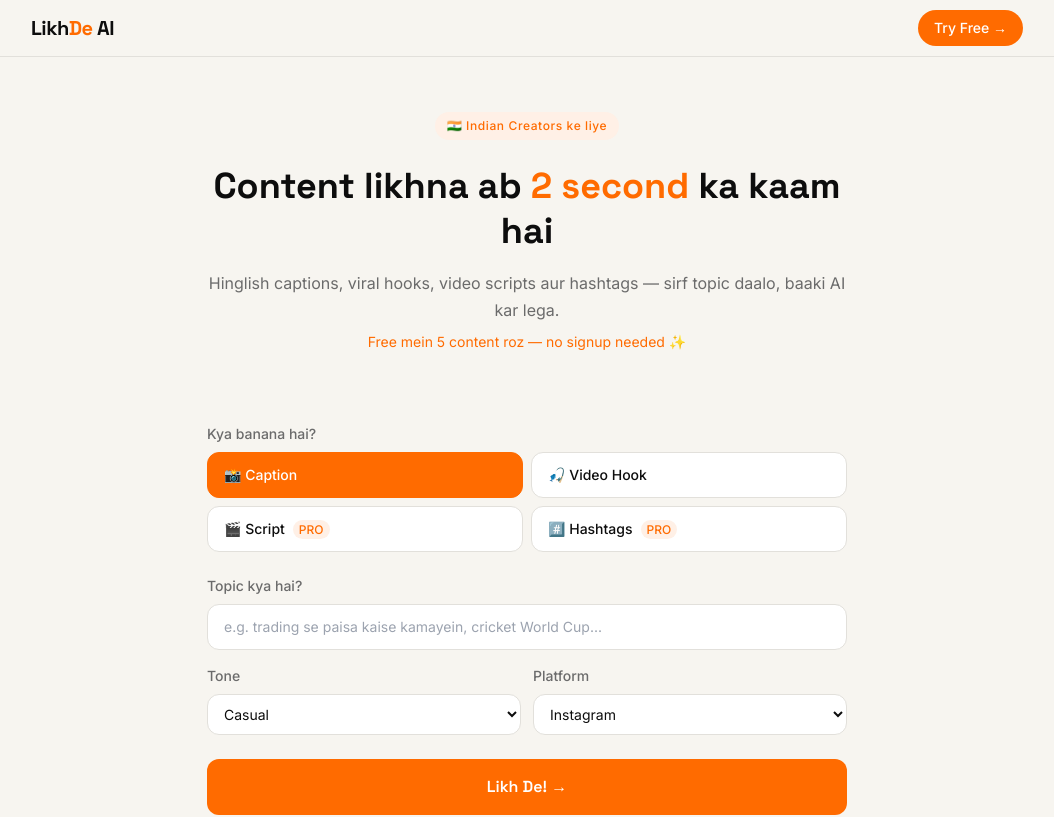
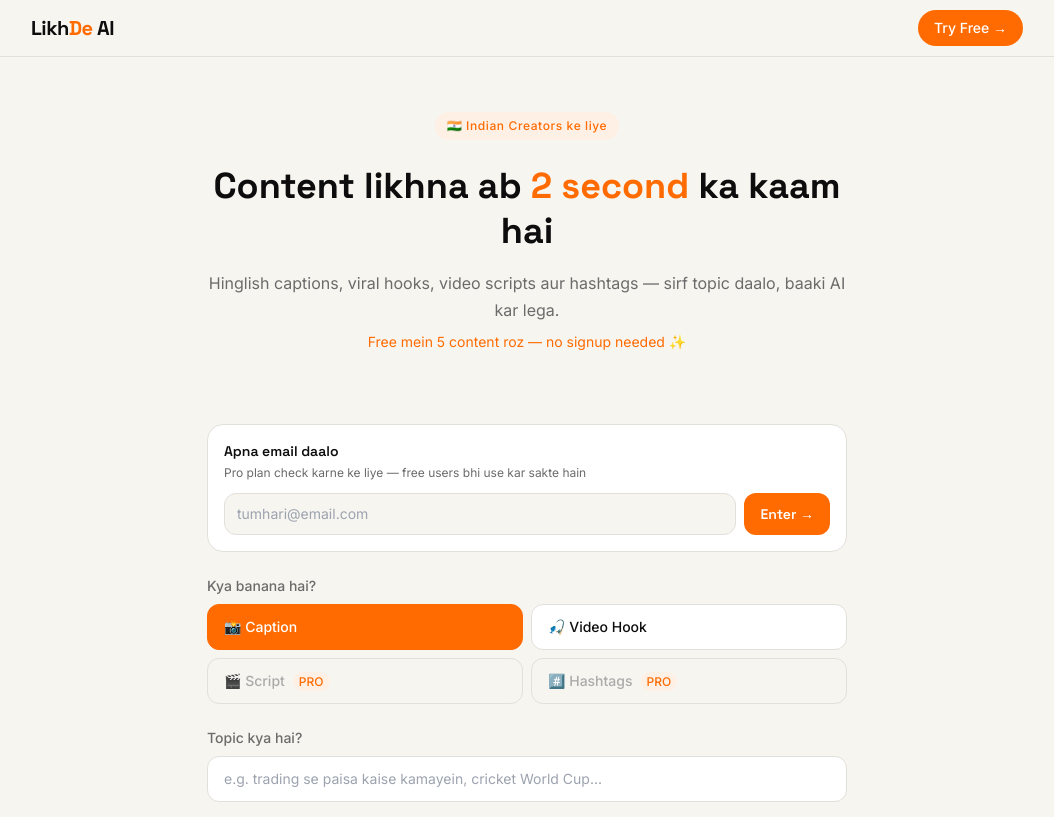
Before and after one commit to sohilcodes/LikhDe-Ai, a Next.js app: page / in a window 1280 px wide. Shown: the top 817 px of the page, without its empty margins (113-1167 px from the left). Built offline with nearby package versions, Linux system fonts and the light colour scheme.

Commit message:
Update Generator.tsx

```diff
--- a/components/Generator.tsx
+++ b/components/Generator.tsx
@@ -1,6 +1,6 @@
 "use client";
 
-import { useState } from "react";
+import { useState, useEffect } from "react";
 
 const BACKEND = "https://likhde-ai-backend-akw0.onrender.com";
 
@@ -24,11 +24,57 @@ export default function Generator() {
   const [error, setError] = useState("");
   const [copied, setCopied] = useState(false);
 
+  // Plan system
+  const [email, setEmail] = useState("");
+  const [plan, setPlan] = useState("free");
+  const [planChecked, setPlanChecked] = useState(false);
+  const [planLoading, setPlanLoading] = useState(false);
+
+  const checkPlan = async () => {
+    if (!email || !email.includes("@")) {
+      setError("Sahi email daalo!");
+      return;
+    }
+    setPlanLoading(true);
+    setError("");
+    try {
+      const res = await fetch(`${BACKEND}/api/auth/plan?userId=${encodeURIComponent(email)}`);
+      const data = await res.json();
+      setPlan(data.plan || "free");
+      setPlanChecked(true);
+      localStorage.setItem("likhde_email", email);
+      localStorage.setItem("likhde_plan", data.plan || "free");
+    } catch {
+      setError("Plan check nahi ho pa raha, dobara try karo!");
+    } finally {
+      setPlanLoading(false);
+    }
+  };
+
+  // Load saved email on mount
+  useEffect(() => {
+    const savedEmail = localStorage.getItem("likhde_email");
+    const savedPlan = localStorage.getItem("likhde_plan");
+    if (savedEmail && savedPlan) {
+      setEmail(savedEmail);
+      setPlan(savedPlan);
+      setPlanChecked(true);
+    }
+  }, []);
+
   const generate = async () => {
     if (!topic.trim()) {
       setError("Topic toh likho pehle! 😅");
       return;
     }
+
+    // Check if paid feature but free user
+    const selected = CONTENT_TYPES.find(c => c.key === contentType);
+    if (!selected?.free && plan !== "paid") {
+      setError("Yeh feature Pro users ke liye hai! Upgrade karo 🔒");
+      return;
+    }
+
     setError("");
     setOutput("");
     setLoading(true);
@@ -37,7 +83,7 @@ export default function Generator() {
       const res = await fetch(`${BACKEND}/api/generate`, {
         method: "POST",
         headers: { "Content-Type": "application/json" },
-        body: JSON.stringify({ topic, contentType, tone, platform }),
+        body: JSON.stringify({ topic, contentType, tone, platform, plan }),
       });
 
       const data = await res.json();
@@ -63,33 +109,89 @@ export default function Generator() {
 
   return (
     <section id="generator" className="max-w-2xl mx-auto px-4 py-8">
+
+      {/* Plan Check Box */}
+      {!planChecked ? (
+        <div className="mb-6 p-4 rounded-2xl" style={{ background: "#fff", border: "1px solid #E2E0DB" }}>
+          <p className="text-sm font-semibold mb-1" style={{ fontFamily: "'Space Grotesk', sans-serif", color: "#0D0D0D" }}>
+            Apna email daalo
+          </p>
+          <p className="text-xs mb-3" style={{ fontFamily: "'Inter', sans-serif", color: "#6B6B6B" }}>
+            Pro plan check karne ke liye — free users bhi use kar sakte hain
+          </p>
+          <div className="flex gap-2">
+            <input
+              type="email"
+              value={email}
+              onChange={(e) => setEmail(e.target.value)}
+              onKeyDown={(e) => e.key === "Enter" && checkPlan()}
+              placeholder="tumhari@email.com"
+              className="flex-1 px-3 py-2.5 rounded-xl border text-sm outline-none"
+              style={{ fontFamily: "'Inter', sans-serif", borderColor: "#E2E0DB", background: "#F7F5F0" }}
+            />
+            <button
+              onClick={checkPlan}
+              disabled={planLoading}
+              className="px-4 py-2.5 rounded-xl text-sm font-semibold text-white"
+              style={{ background: planLoading ? "#FFB380" : "#FF6B00", border: "none", cursor: "pointer", fontFamily: "'Space Grotesk', sans-serif", whiteSpace: "nowrap" }}
+            >
+              {planLoading ? "..." : "Enter →"}
+            </button>
+          </div>
+        </div>
+      ) : (
+        /* Plan Badge */
+        <div className="mb-6 flex items-center justify-between px-4 py-3 rounded-xl" style={{ background: plan === "paid" ? "#F0FFF8" : "#F7F5F0", border: `1px solid ${plan === "paid" ? "#00D37F" : "#E2E0DB"}` }}>
+          <div>
+            <p className="text-xs" style={{ fontFamily: "'Inter', sans-serif", color: "#6B6B6B" }}>{email}</p>
+            <p className="text-sm font-semibold" style={{ fontFamily: "'Space Grotesk', sans-serif", color: plan === "paid" ? "#00A862" : "#0D0D0D" }}>
+              {plan === "paid" ? "✓ Pro Plan Active 🎉" : "Free Plan"}
+            </p>
+          </div>
+          <div className="flex gap-2 items-center">
+            {plan !== "paid" && (
+              <a href="/pricing" className="text-xs px-3 py-1.5 rounded-full font-medium" style={{ background: "#FF6B00", color: "#fff", fontFamily: "'Inter', sans-serif", textDecoration: "none" }}>
+                Upgrade
+              </a>
+            )}
+            <button onClick={() => { setPlanChecked(false); setPlan("free"); localStorage.clear(); }} className="text-xs" style={{ color: "#6B6B6B", background: "none", border: "none", cursor: "pointer", fontFamily: "'Inter', sans-serif" }}>
+              Change
+            </button>
+          </div>
+        </div>
+      )}
+
       {/* Content Type Selector */}
       <div className="mb-6">
-        <p className="text-sm font-medium text-muted mb-2" style={{ fontFamily: "'Inter', sans-serif", color: "#6B6B6B" }}>
+        <p className="text-sm font-medium mb-2" style={{ fontFamily: "'Inter', sans-serif", color: "#6B6B6B" }}>
           Kya banana hai?
         </p>
         <div className="grid grid-cols-2 gap-2">
-          {CONTENT_TYPES.map((ct) => (
+          {CONTENT_TYPES.map((ct) => {
+            const locked = !ct.free && plan !== "paid";
+            return (
               <button
                 key={ct.key}
-              onClick={() => setContentType(ct.key)}
+                onClick={() => !locked && setContentType(ct.key)}
                 className="px-4 py-3 rounded-xl text-sm font-medium border transition-all text-left"
                 style={{
                   fontFamily: "'Inter', sans-serif",
-                background: contentType === ct.key ? "#FF6B00" : "#fff",
-                color: contentType === ct.key ? "#fff" : "#0D0D0D",
-                borderColor: contentType === ct.key ? "#FF6B00" : "#E2E0DB",
+                  background: locked ? "#F7F5F0" : contentType === ct.key ? "#FF6B00" : "#fff",
+                  color: locked ? "#aaa" : contentType === ct.key ? "#fff" : "#0D0D0D",
+                  borderColor: locked ? "#E2E0DB" : contentType === ct.key ? "#FF6B00" : "#E2E0DB",
+                  cursor: locked ? "not-allowed" : "pointer",
                 }}
               >
                 {ct.label}
                 {!ct.free && (
                   <span className="ml-2 text-xs px-1.5 py-0.5 rounded-full"
-                  style={{ background: contentType === ct.key ? "rgba(255,255,255,0.25)" : "#FFF0E6", color: contentType === ct.key ? "#fff" : "#FF6B00" }}>
-                  PRO
+                    style={{ background: plan === "paid" ? "#E6F9F0" : "#FFF0E6", color: plan === "paid" ? "#00A862" : "#FF6B00" }}>
+                    {plan === "paid" ? "✓" : "PRO"}
                   </span>
                 )}
               </button>
-          ))}
+            );
+          })}
         </div>
       </div>
 
@@ -105,11 +207,7 @@ export default function Generator() {
           onKeyDown={(e) => e.key === "Enter" && generate()}
           placeholder="e.g. trading se paisa kaise kamayein, cricket World Cup..."
           className="w-full px-4 py-3 rounded-xl border text-sm outline-none transition-all"
-          style={{
-            fontFamily: "'Inter', sans-serif",
-            borderColor: "#E2E0DB",
-            background: "#fff",
-          }}
+          style={{ fontFamily: "'Inter', sans-serif", borderColor: "#E2E0DB", background: "#fff" }}
         />
       </div>
 
@@ -117,28 +215,14 @@ export default function Generator() {
       <div className="grid grid-cols-2 gap-3 mb-6">
         <div>
           <p className="text-sm font-medium mb-2" style={{ fontFamily: "'Inter', sans-serif", color: "#6B6B6B" }}>Tone</p>
-          <select
-            value={tone}
-            onChange={(e) => setTone(e.target.value)}
-            className="w-full px-3 py-2.5 rounded-xl border text-sm outline-none"
-            style={{ fontFamily: "'Inter', sans-serif", borderColor: "#E2E0DB", background: "#fff" }}
-          >
-            {TONES.map((t) => (
-              <option key={t} value={t}>{t.charAt(0).toUpperCase() + t.slice(1)}</option>
-            ))}
+          <select value={tone} onChange={(e) => setTone(e.target.value)} className="w-full px-3 py-2.5 rounded-xl border text-sm outline-none" style={{ fontFamily: "'Inter', sans-serif", borderColor: "#E2E0DB", background: "#fff" }}>
+            {TONES.map((t) => (<option key={t} value={t}>{t.charAt(0).toUpperCase() + t.slice(1)}</option>))}
           </select>
         </div>
         <div>
           <p className="text-sm font-medium mb-2" style={{ fontFamily: "'Inter', sans-serif", color: "#6B6B6B" }}>Platform</p>
-          <select
-            value={platform}
-            onChange={(e) => setPlatform(e.target.value)}
-            className="w-full px-3 py-2.5 rounded-xl border text-sm outline-none"
-            style={{ fontFamily: "'Inter', sans-serif", borderColor: "#E2E0DB", background: "#fff" }}
-          >
-            {PLATFORMS.map((p) => (
-              <option key={p} value={p}>{p}</option>
-            ))}
+          <select value={platform} onChange={(e) => setPlatform(e.target.value)} className="w-full px-3 py-2.5 rounded-xl border text-sm outline-none" style={{ fontFamily: "'Inter', sans-serif", borderColor: "#E2E0DB", background: "#fff" }}>
+            {PLATFORMS.map((p) => (<option key={p} value={p}>{p}</option>))}
           </select>
         </div>
       </div>
@@ -148,11 +232,7 @@ export default function Generator() {
         onClick={generate}
         disabled={loading}
         className="w-full py-4 rounded-xl font-semibold text-white text-base transition-all"
-        style={{
-          fontFamily: "'Space Grotesk', sans-serif",
-          background: loading ? "#FFB380" : "#FF6B00",
-          cursor: loading ? "not-allowed" : "pointer",
-        }}
+        style={{ fontFamily: "'Space Grotesk', sans-serif", background: loading ? "#FFB380" : "#FF6B00", cursor: loading ? "not-allowed" : "pointer" }}
       >
         {loading ? "Likh raha hun... ✍️" : "Likh De! →"}
       </button>
@@ -161,38 +241,22 @@ export default function Generator() {
       {error && (
         <div className="mt-4 px-4 py-3 rounded-xl text-sm" style={{ background: "#FFF0E6", color: "#CC4400", fontFamily: "'Inter', sans-serif" }}>
           {error}
+          {error.includes("Pro") && (
+            <a href="/pricing" className="ml-2 underline font-semibold" style={{ color: "#FF6B00" }}>Upgrade karo →</a>
+          )}
         </div>
       )}
 
       {/* Output */}
       {output && (
-        <div className="mt-6 animate-fade-up">
+        <div className="mt-6">
           <div className="flex items-center justify-between mb-2">
-            <p className="text-sm font-medium" style={{ color: "#6B6B6B", fontFamily: "'Inter', sans-serif" }}>
-              Tera content ready hai 🎉
-            </p>
-            <button
-              onClick={copyText}
-              className="text-xs px-3 py-1.5 rounded-full font-medium transition-all"
-              style={{
-                background: copied ? "#0D0D0D" : "#FF6B00",
-                color: "#fff",
-                fontFamily: "'Inter', sans-serif",
-              }}
-            >
+            <p className="text-sm font-medium" style={{ color: "#6B6B6B", fontFamily: "'Inter', sans-serif" }}>Tera content ready hai 🎉</p>
+            <button onClick={copyText} className="text-xs px-3 py-1.5 rounded-full font-medium" style={{ background: copied ? "#0D0D0D" : "#FF6B00", color: "#fff", fontFamily: "'Inter', sans-serif", border: "none", cursor: "pointer" }}>
               {copied ? "Copied ✓" : "Copy karo"}
             </button>
           </div>
-          <div
-            className="output-box px-5 py-4 rounded-xl text-sm leading-relaxed"
-            style={{
-              background: "#fff",
-              border: "1px solid #E2E0DB",
-              fontFamily: "'Inter', sans-serif",
-              color: "#0D0D0D",
-              lineHeight: "1.8",
-            }}
-          >
+          <div className="output-box px-5 py-4 rounded-xl text-sm" style={{ background: "#fff", border: "1px solid #E2E0DB", fontFamily: "'Inter', sans-serif", color: "#0D0D0D", lineHeight: "1.8", whiteSpace: "pre-wrap" }}>
             {output}
           </div>
         </div>
```
Lines whose indentation alone changed are shown as unchanged.
